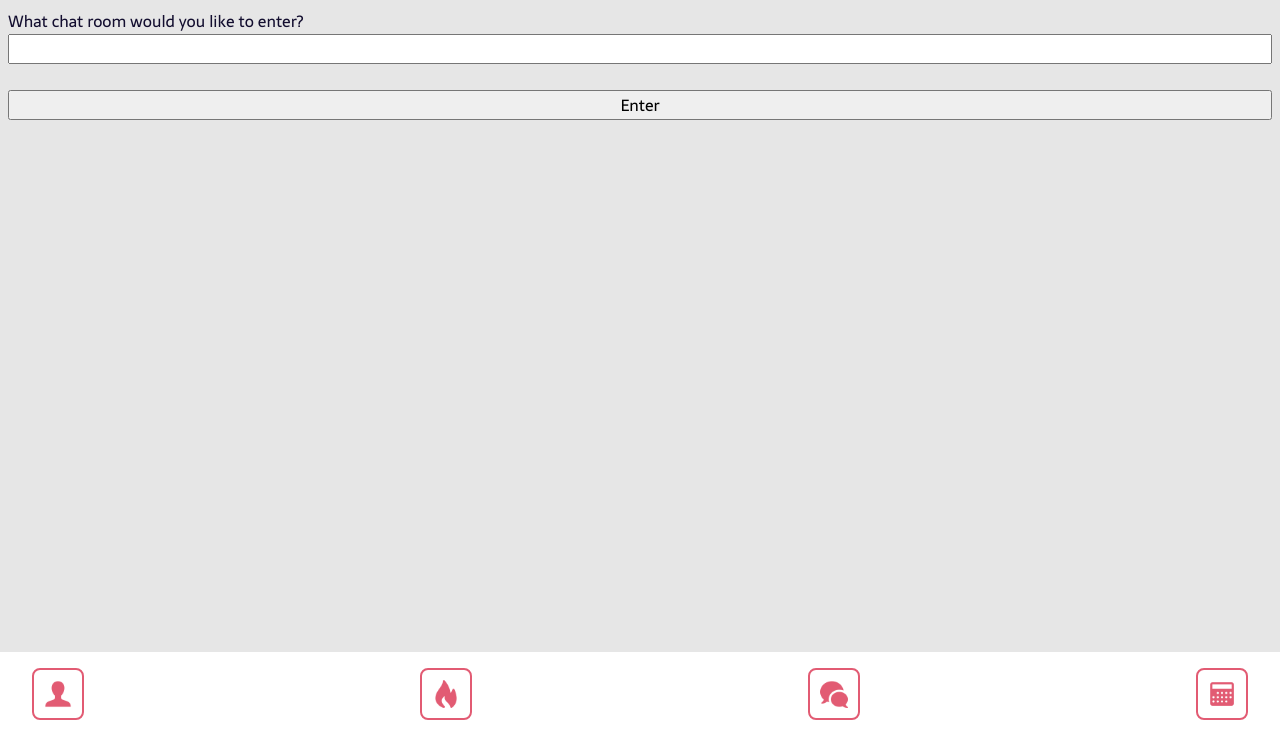
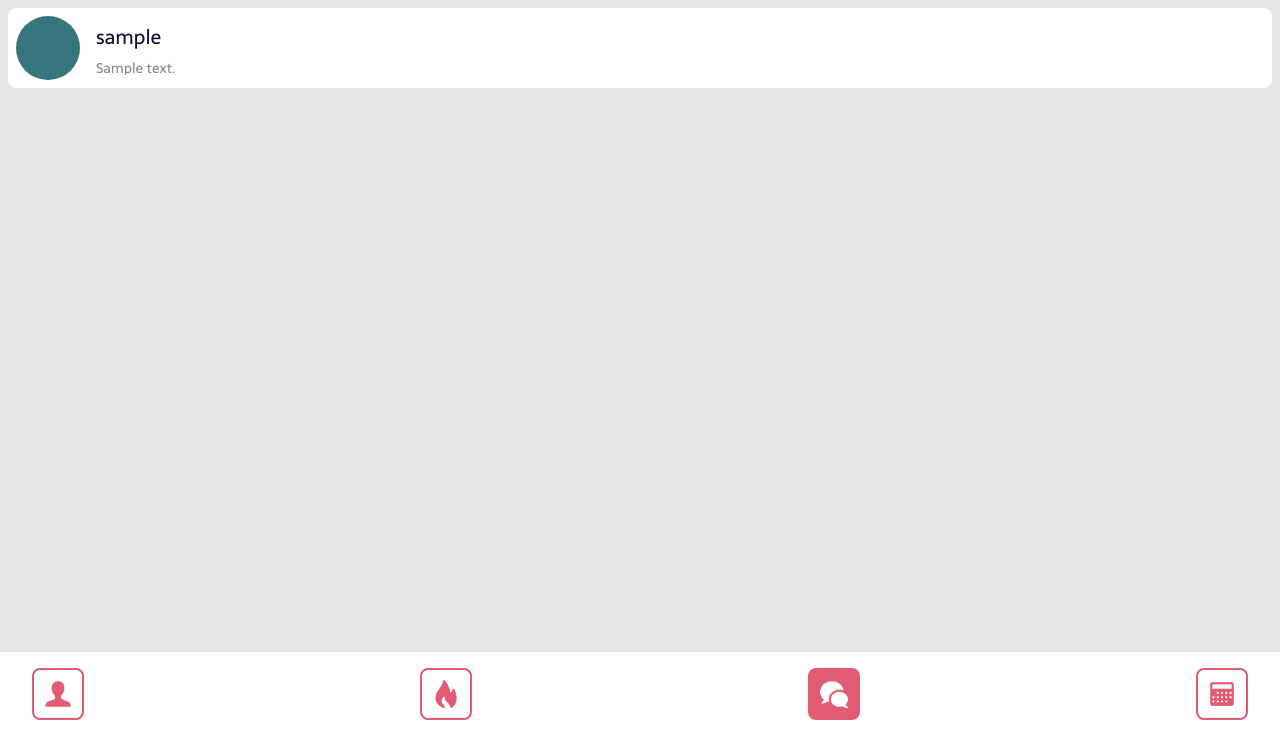
Before and after one commit to Reeezer/HE-Love, a Django app: page /chat/ in a window 1280 px wide. Shown: the part 64-800 px from the top of the page. Run offline with Django 4.2, Linux system fonts and the light colour scheme; the first user in the database is signed in; tables that the repository leaves empty hold one stand-in row (Sample ...); some libraries are stand-ins or nearby versions.

Commit message:
Chat css has been done

```diff
--- a/He_Loveapp/models.py
+++ b/He_Loveapp/models.py
@@ -131,6 +131,12 @@ class Match(models.Model):
             self.user_2.rank_up(5)
             Chat.objects.create(user_sender=user, user_receiver=self.get_opposite_user(user), message="Entered in a new chat")
 
+    def get_last_message(self):
+        return Chat.objects.filter(match=self.id).order_by('-date').first()
+
+    def get_match_url(self):
+        return f"{self.user_1}m4t5hW1t3h{self.user_2}"
+
     @classmethod
     def create(self, user_1, user_2, vote_user_1):
         self.user_1 = user_1
--- a/He_Loveapp/templates/He_Loveapp/appuser_detail.html
+++ b/He_Loveapp/templates/He_Loveapp/appuser_detail.html
@@ -43,7 +43,7 @@
 			{% for appuser_gender_interest in appuser.get_gender_interests %}
 				<div class="interest" style="font-size: 12px">{{ appuser_gender_interest.gender.name }}</div>
 			{% empty %}
-			<div class="interest">Aucun</div>
+				<div class="interest">Aucun</div>
 			{% endfor %}
 		</div>
 	</div>
--- a/He_Loveapp/templates/He_Loveapp/base.html
+++ b/He_Loveapp/templates/He_Loveapp/base.html
@@ -41,12 +41,12 @@
           </a>
         {% endif %}
 
-        {% if view_name == 'chats-list' %}
-          <a class="button selected-view" href="">
+        {% if view_name == 'chat' %}
+          <a class="button selected-view" href="{% url 'chat' %}">
             {% load static %} <img class="icon" src="{% static "src/vue/files/img/chat-white.png" %}" alt="chat"/>
           </a>
         {% else %}
-          <a class="button" href="">
+          <a class="button" href="{% url 'chat' %}">
             {% load static %} <img class="icon" src="{% static "src/vue/files/img/chat.png" %}" alt="chat"/>
           </a>
         {% endif %}
--- a/He_Loveapp/templates/He_Loveapp/chat.html
+++ /dev/null
@@ -1,23 +0,0 @@
-{% extends 'He_Loveapp/base.html' %}
-
-{% block title %}Chats{% endblock %}
-
-{% block content %}
-    What chat room would you like to enter?<br>
-    <input id="room-name-input" type="text" size="100"><br>
-    <input id="room-name-submit" type="button" value="Enter">
-
-    <script>
-        document.querySelector('#room-name-input').focus();
-        document.querySelector('#room-name-input').onkeyup = function(e) {
-            if (e.keyCode === 13) {  // enter, return
-                document.querySelector('#room-name-submit').click();
-            }
-        };
-
-        document.querySelector('#room-name-submit').onclick = function(e) {
-            var roomName = document.querySelector('#room-name-input').value;
-            window.location.pathname = '/chat/' + roomName + '/';
-        };
-    </script>
-{% endblock %}
--- a/He_Loveapp/templates/He_Loveapp/event_list.html
+++ b/He_Loveapp/templates/He_Loveapp/event_list.html
@@ -1,6 +1,6 @@
 {% extends 'He_Loveapp/base.html' %}
 
-{% block title %}Events{% endblock %}
+{% block title %}Evènements{% endblock %}
 
 {% block content %}
 
--- /dev/null
+++ b/He_Loveapp/templates/He_Loveapp/match_list.html
@@ -0,0 +1,25 @@
+{% extends 'He_Loveapp/base.html' %}
+
+{% block title %}Vos matches{% endblock %}
+
+{% block content %}
+
+<div class="matches">
+    {% for match in object_list %}
+        <a class="match" href="{% url 'room' match.get_match_url %}">
+            <div class="profile-picture"></div>
+            <div class="profile-infos">
+                <div class="username">
+                    {% if user.id == match.user_1.id %}
+                        {{ match.user_2.username }}
+                    {% else %}
+                        {{ match.user_1.username }}
+                    {% endif %}
+                </div>
+                <div class="last-message">{{ match.get_last_message.message }}</div>
+            </div>
+        </a>
+    {% endfor %}
+</div>
+
+{% endblock %}
--- a/He_Loveapp/urls.py
+++ b/He_Loveapp/urls.py
@@ -19,6 +19,6 @@ urlpatterns = [
     path('events/<pk>/', views.EventDetailView.as_view(), name='events-detail'),
     path('events/<pk>/update/', views.EventUpdateView.as_view(), name='events-update'),
     path('events/<pk>/delete/', views.EventDeleteView.as_view(), name='events-delete'),
-    path('chat/', views.chat_choose, name='chat'),
+    path('chat/', views.MatchListView.as_view(), name='chat'),
     path('chat/<str:room_name>/', views.room, name='room'),
 ]+static(settings.MEDIA_URL, document_root=settings.MEDIA_ROOT)
--- a/He_Loveapp/views.py
+++ b/He_Loveapp/views.py
@@ -97,8 +97,8 @@ def swipe(request_id, pk, is_like):
             Dislike.objects.create(user=user_1, user_disliked=user_2)
 
     # if the match already exists (the other user has already liked or disliked you), only modify it
-    if Match.objects.filter((Q(user_1=user_1.id) | Q(user_2=user_1.id)) & (Q(user_1=user_2) | Q(user_2=user_2))).exists():
-        match = Match.objects.get((Q(user_1=user_1.id) | Q(user_2=user_1.id)) & (Q(user_1=user_2) | Q(user_2=user_2)))
+    if Match.objects.filter((Q(user_1=user_1.id) & Q(user_2=user_2.id)) | (Q(user_1=user_2.id) & Q(user_2=user_1.id))).exists():
+        match = Match.objects.get((Q(user_1=user_1.id) & Q(user_2=user_2.id)) | (Q(user_1=user_2.id) & Q(user_2=user_1.id)))
         match.swipe(user_1, is_like)
         match.save()
         # TODO maybe set the pair user_1, user_2 as unique in this table
@@ -271,28 +271,7 @@ class MatchListView(LoginRequiredMixin, generic.ListView):
     model = Match
 
     def get_queryset(self):
-        return Match.objects.all()
-
-
-class MatchDetailView(LoginRequiredMixin, generic.DetailView):
-    model = Match
-
-
-class MatchCreateView(LoginRequiredMixin, generic.CreateView):
-    model = Match
-    fields = ['match_user_1', 'match_user_2', 'vote_user_1', 'vote_user_2', 'date', 'last_message_date']
-    success_url = reverse_lazy('matchs-list')
-
-
-class MatchUpdateView(LoginRequiredMixin, generic.UpdateView):
-    model = Match
-    fields = ['match_user_1', 'match_user_2', 'vote_user_1', 'vote_user_2', 'date', 'last_message_date']
-    success_url = reverse_lazy('matchs-list')
-
-
-class MatchDeleteView(LoginRequiredMixin, generic.DeleteView):
-    model = Match
-    success_url = reverse_lazy('matchs-list')
+        return Match.objects.filter((Q(user_1=self.request.user.id) | Q(user_2=self.request.user.id)) & Q(vote_user_1=True) & Q(vote_user_2=True)).order_by('-last_message_date')
 
 
 class ChatListView(LoginRequiredMixin, generic.ListView):
@@ -301,31 +280,6 @@ class ChatListView(LoginRequiredMixin, generic.ListView):
     def get_queryset(self):
         return Chat.objects.all()
 
-
-class ChatDetailView(LoginRequiredMixin, generic.DetailView):
-    model = Chat
-
-
-class ChatCreateView(LoginRequiredMixin, generic.CreateView):
-    model = Chat
-    fields = ['chat_user_sender', 'chat_user_receiver','chat_match', 'message', 'date']
-    success_url = reverse_lazy('chats-list')
-
-
-class ChatUpdateView(LoginRequiredMixin, generic.UpdateView):
-    model = Chat
-    fields = ['chat_user_sender', 'chat_user_receiver','chat_match', 'message', 'date']
-    success_url = reverse_lazy('chats-list')
-
-
-class ChatDeleteView(LoginRequiredMixin, generic.DeleteView):
-    model = Chat
-    success_url = reverse_lazy('chats-list')
-
-@login_required
-def chat_choose(request):
-    return render(request, 'He_Loveapp/chat.html')
-
 @login_required
 def room(request, room_name):
     ## splitting the room_name to get the two users username
@@ -333,35 +287,34 @@ def room(request, room_name):
 
     ## Checking if user_1 exists
     try:
-        users_1 = AppUser.objects.get(username=users[0])
+        user_1 = AppUser.objects.get(username=users[0])
     except:
-        users_1 = None
+        user_1 = None
 
     ## Checking if user_2 exists
     try:
-        users_2 = AppUser.objects.get(username=users[1])
+        user_2 = AppUser.objects.get(username=users[1])
     except:
-        users_2 = None
+        user_2 = None
 
     # A user can only go in a room matching :
-    if str(request.user) == str(users_1) or str(request.user) == str(users_2) :
+    if str(request.user) == str(user_1) or str(request.user) == str(user_2):
         try:
-            match = Match.objects.get((Q(user_1 = users_1) & Q(user_2 = users_2))  | (Q(user_1 = users_2) & Q(user_2 = users_1)))
+            match = Match.objects.get((Q(user_1=user_1.id) & Q(user_2=user_2.id)) | (Q(user_1=user_2.id) & Q(user_2=user_1.id)))
         except:
             match = None
 
         if match != None:
-
             chats = Chat.objects.filter(Q(match = match))
 
             return render(request, 'He_Loveapp/room.html', {
                 'room_name': room_name,
-                'users_1' : users_1,
-                'users_2' : users_2,
+                'users_1' : user_1,
+                'users_2' : user_2,
                 'chats' : chats,
                 'match' : match
             })
         else:
-            return render(request, 'He_Loveapp/index.html')
+            return redirect('chat')
     else :
-        return render(request, 'He_Loveapp/index.html')
+        return redirect('chat')
--- a/static/src/vue/files/css/app.css
+++ b/static/src/vue/files/css/app.css
@@ -337,3 +337,160 @@ form input[type="submit"] {
 textarea {
 	height: 128px;
 }
+
+/* ----- Match list ----- */
+
+.matches {
+	flex-flow: column nowrap;
+	display: flex;
+	gap: 8px;
+
+	flex: 0 1 auto;
+
+	margin-bottom: 92px;
+}
+
+.matches .match {
+	flex-flow: row nowrap;
+	display: flex;
+	align-items: center;
+	gap: 16px;
+
+	padding: 8px;
+	border-radius: 8px;
+
+	background-color: var(--white-color);
+}
+
+.matches .profile-picture {
+	border-radius: 100px;
+
+	background-color: var(--blue-color);
+
+	width: 64px;
+	height: 64px;
+}
+
+.matches .profile-infos {
+	flex-flow: column nowrap;
+	display: flex;
+	gap: 4px;
+
+	overflow: hidden;
+}
+
+.matches .username {
+	font-size: 20px;
+}
+
+.matches .last-message {
+	color: var(--black-transparent-color);
+	font-size: 14px;
+	height: 18px;
+	max-width: 200;
+}
+
+/* ----- Chat ----- */
+
+.chat {
+	display: flex;
+	flex-flow: column wrap;
+	gap: 16px;
+
+	margin-bottom: 92px;
+	border-radius: 8px;
+	padding: 8px;
+
+	background-color: var(--white-color);
+}
+
+.chat .user {
+	display: flex;
+	flex-flow: row wrap;
+	align-items: center;
+	justify-content: center;
+
+	padding-bottom: 8px;
+
+	font-size: 18px;
+	border-bottom: 1px solid var(--light-gray-color);
+}
+
+.chat .messages {
+	display: flex;
+	flex-flow: column wrap;
+}
+
+.chat .messagebox {
+	display: flex;
+	flex-flow: row wrap;
+}
+
+.chat .message-content {
+	display: flex;
+	flex-flow: column wrap;
+
+	word-break: break-word;
+
+	max-width: 60vw;
+}
+
+.chat .mine-msg {
+	justify-content: flex-end;
+}
+
+.chat .other-msg {
+	justify-content: flex-start;
+}
+
+.chat .mine-msg .message {
+	background-color: var(--primary-color);
+	border-radius: 8px 2px 2px 8px;
+}
+
+.chat .other-msg .message {
+	background-color: var(--gray-color);
+	border-radius: 2px 8px 8px 2px;
+}
+
+.chat .other-content {
+	align-items: flex-start;
+}
+
+.chat .mine-content {
+	align-items: flex-end;
+}
+
+.chat .message {
+	display: flex;
+	flex-flow: column wrap;
+	align-items: flex-start;
+
+	color: var(--white-color);
+	padding: 8px;
+}
+
+.chat .datetime {
+	color: var(--black-transparent-color);
+	font-size: 10px;
+}
+
+.chat .input {
+	display: flex;
+	flex-flow: column wrap;
+	align-items: center;
+
+	gap: 8px;
+}
+
+.chat #chat-message-input {
+	width: 100%;
+}
+
+.chat #chat-message-submit {
+	border-radius: 8px;
+	background-color: var(--light-gray-color);
+	cursor: pointer;
+	padding: 4px 8px;
+	width: 96px;
+}
```
Also changed, not shown: other parts of static/src/vue/files/css/app.css (+1 -1 lines), He_Loveapp/templates/He_Loveapp/room.html (+77 -11 lines), He_Loveapp/migrations/0017_merge_20220329_1942.py (added).
